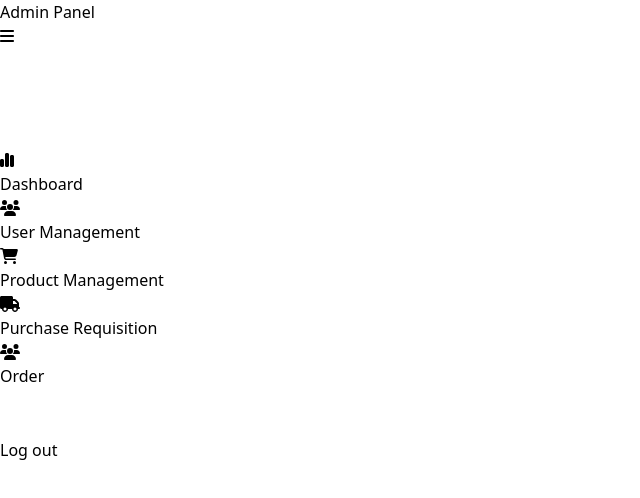
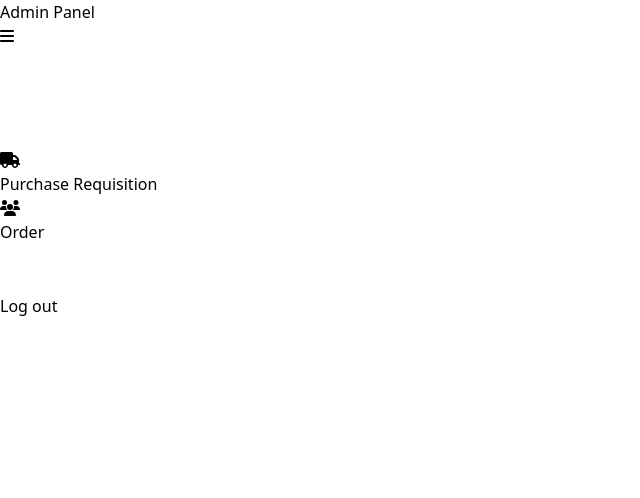
Before and after one commit to Sujitha1221/Procurement-for-construction-industry, a React (Vite) app in the folder client/admin/: page /order in a window 1280 px wide. Shown: the top 498 px of the page, without its empty margins (0-640 px from the left). Built offline with nearby package versions, Linux system fonts and the light colour scheme.

Commit message:
side bar changes

```diff
--- a/client/admin/src/components/SideNav/index.jsx
+++ b/client/admin/src/components/SideNav/index.jsx
@@ -20,23 +20,6 @@ const SideNav = () => {
     }
 
     const adminNavigation = [
-        {
-            name: "Dashboard",
-            icon: faChartSimple,
-            link: "/"
-        },
-
-        {
-            name: "User Management",
-            icon: faUsers,
-            link: "/users"
-        },
-
-        {
-            name: 'Product Management',
-            icon: faCartShopping,
-            link: '/products'
-        },
 
         {
             name: 'Purchase Requisition',
```
